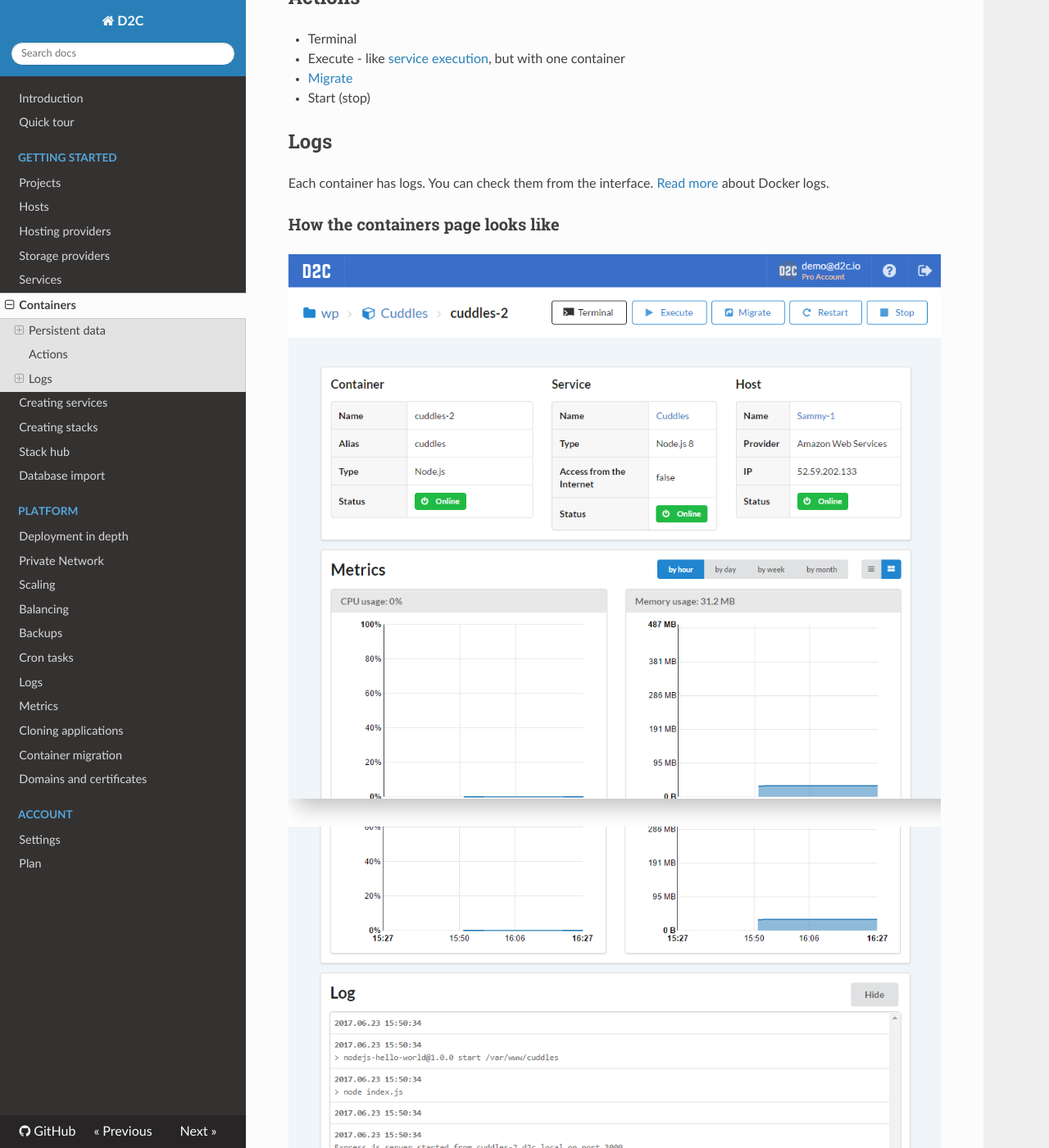
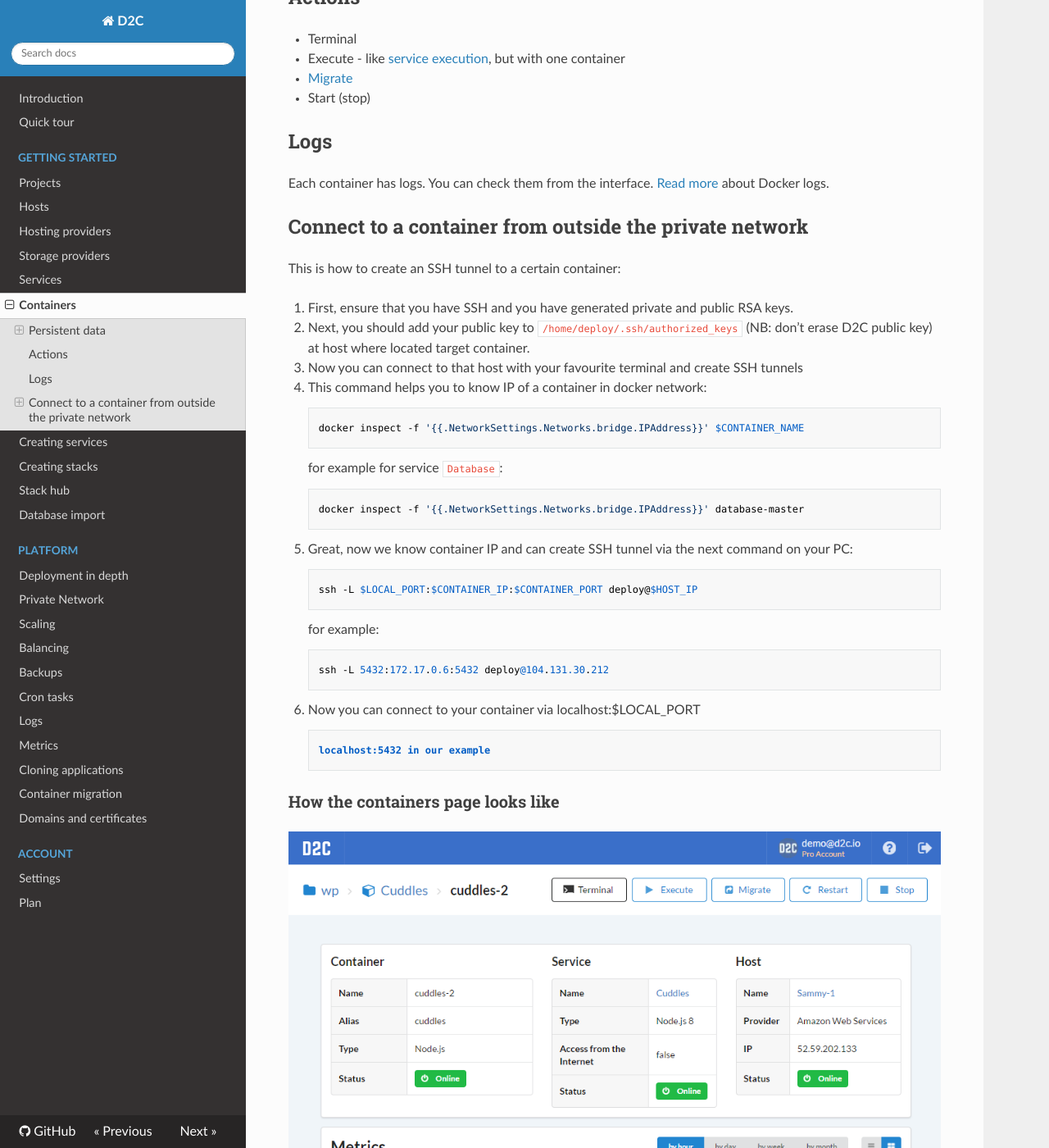
Before and after one commit to d2cio/docs, an MkDocs documentation site: the page built from docs/getting-started/containers.md, in a window 1280 px wide and 1400 px high, scrolled down 984 px. Shown: the whole window at 82% size. Built offline with MkDocs 1.6.1, drawn with Linux system fonts in a browser that asks for light colours; nearby versions of some CDN libraries; old or Windows-style settings are respelled for this version of MkDocs.

Commit message:
ssh tunnel info, small fixes

```diff
--- a/docs/getting-started/containers.md
+++ b/docs/getting-started/containers.md
@@ -27,6 +27,31 @@ If there is a need to move your service/app to another host, you can do so with
 
 Each container has logs. You can check them from the interface. [Read more](https://docs.docker.com/engine/admin/logging/view_container_logs/) about Docker logs.
 
+## Connect to a container from outside the private network
+
+This is how to create an SSH tunnel to a certain container:
+
+1. First, ensure that you have SSH and you have generated private and public RSA keys.
+2. Next, you should add your public key to `/home/deploy/.ssh/authorized_keys` (NB: don't erase D2C public key) at host where located target container.
+3. Now you can connect to that host with your favourite  terminal and create SSH tunnels
+4. This command helps you to know IP of a container in docker network:
+
+        docker inspect -f '{{.NetworkSettings.Networks.bridge.IPAddress}}' $CONTAINER_NAME
+for example for service `Database`:
+
+        docker inspect -f '{{.NetworkSettings.Networks.bridge.IPAddress}}' database-master
+
+5. Great, now we know container IP and can create SSH tunnel via the next command on your PC:
+
+        ssh -L $LOCAL_PORT:$CONTAINER_IP:$CONTAINER_PORT deploy@$HOST_IP
+for example:
+
+        ssh -L 5432:172.17.0.6:5432 deploy@104.131.30.212
+
+6. Now you can connect to your container via localhost:$LOCAL_PORT
+
+        localhost:5432 in our example
+
 ### How the containers page looks like
 
 ![Containers page](../img/containers.png)
```
Also changed, not shown: docs/getting-started/database-import.md (+3 -3 lines), docs/getting-started/stacks.md (+1 -0 lines), docs/index.md (+2 -1 lines).
